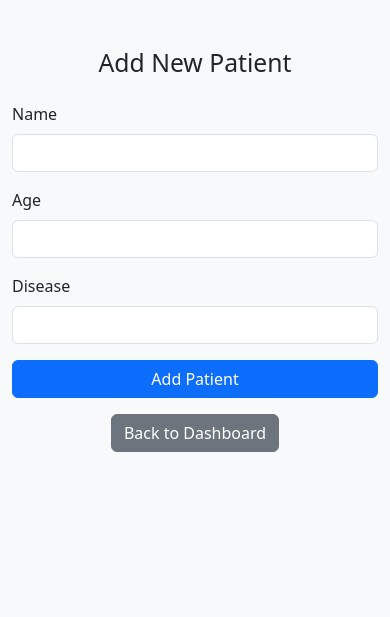
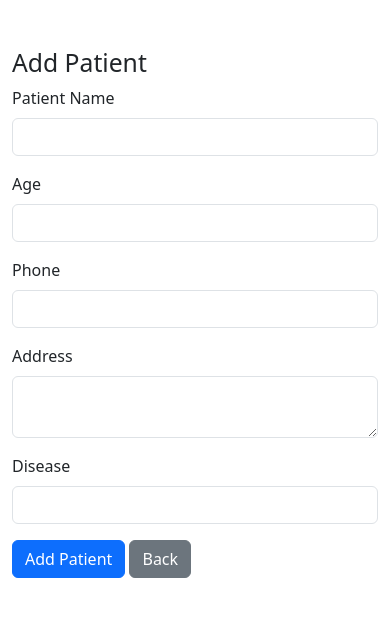
Before and after one commit to joseph-m-Benny/medical-camp-app, a Flask app: page /add in a window 390 px wide. Shown: the top 617 px of the page. Run offline with Flask 3, Linux system fonts and the light colour scheme.

Commit message:
Updated app with patient details (name, age, phone, address, disease)

```diff
--- a/app.py
+++ b/app.py
@@ -1,114 +1,111 @@
-from flask import Flask, render_template, request, redirect, url_for, flash
+from flask import Flask, render_template, request, redirect
 import sqlite3
 
 app = Flask(__name__)
-app.secret_key = "supersecretkey"
 
-# Database setup
+# Initialize the database (SQLite for simplicity)
 def init_db():
-    conn = sqlite3.connect("patients.db")
-    cursor = conn.cursor()
-    cursor.execute("""
+    conn = sqlite3.connect('patients.db')
+    cur = conn.cursor()
+    cur.execute('''
         CREATE TABLE IF NOT EXISTS patients (
             id INTEGER PRIMARY KEY AUTOINCREMENT,
             name TEXT NOT NULL,
             age INTEGER NOT NULL,
+            phone TEXT NOT NULL,
+            address TEXT NOT NULL,
             disease TEXT NOT NULL
         )
-    """)
+    ''')
     conn.commit()
     conn.close()
 
-init_db()
-
-# Home / Dashboard
-@app.route("/")
+# Home route
+@app.route('/')
 def index():
-    return render_template("index.html")
+    return render_template('index.html')
 
 # Add patient
-@app.route("/add", methods=["GET", "POST"])
-def add_patient():
-    if request.method == "POST":
-        name = request.form["name"]
-        age = request.form["age"]
-        disease = request.form["disease"]
+@app.route('/add', methods=['GET', 'POST'])
+def add():
+    if request.method == 'POST':
+        name = request.form['name']
+        age = request.form['age']
+        phone = request.form['phone']
+        address = request.form['address']
+        disease = request.form['disease']
 
-        conn = sqlite3.connect("patients.db")
-        cursor = conn.cursor()
-        cursor.execute("INSERT INTO patients (name, age, disease) VALUES (?, ?, ?)", (name, age, disease))
+        conn = sqlite3.connect('patients.db')
+        cur = conn.cursor()
+        cur.execute("INSERT INTO patients (name, age, phone, address, disease) VALUES (?, ?, ?, ?, ?)",
+                    (name, age, phone, address, disease))
+        conn.commit()
+
+        patient_id = cur.lastrowid
+        conn.close()
+
+        return render_template('add.html', success=True, patient_id=patient_id, name=name, age=age, phone=phone, address=address, disease=disease)
+    return render_template('add.html')
+
+# Search patient
+@app.route('/search', methods=['GET', 'POST'])
+def search():
+    patient = None
+    searched = False
+    if request.method == 'POST':
+        name = request.form['name']
+        conn = sqlite3.connect('patients.db')
+        cur = conn.cursor()
+        cur.execute("SELECT * FROM patients WHERE name = ?", (name,))
+        patient = cur.fetchone()
+        conn.close()
+        searched = True
+    return render_template('search.html', patient=patient, searched=searched)
+
+# Update patient
+@app.route('/update', methods=['GET', 'POST'])
+def update():
+    if request.method == 'POST':
+        pid = request.form['id']
+        name = request.form['name']
+        age = request.form['age']
+        phone = request.form['phone']
+        address = request.form['address']
+        disease = request.form['disease']
+
+        conn = sqlite3.connect('patients.db')
+        cur = conn.cursor()
+        cur.execute("""
+            UPDATE patients SET name=?, age=?, phone=?, address=?, disease=? WHERE id=?
+        """, (name, age, phone, address, disease, pid))
         conn.commit()
         conn.close()
-        flash("Patient added successfully!", "success")
-        return redirect(url_for("index"))
-    return render_template("add.html")
-
-# Search patient
-@app.route("/search", methods=["GET", "POST"])
-def search_patient():
-    patient = None
-    if request.method == "POST":
-        patient_id = request.form["patient_id"]
-        conn = sqlite3.connect("patients.db")
-        cursor = conn.cursor()
-        cursor.execute("SELECT * FROM patients WHERE id=?", (patient_id,))
-        patient = cursor.fetchone()
-        conn.close()
-        if not patient:
-            flash("Patient not found!", "danger")
-    return render_template("search.html", patient=patient)
-
-# Update patient
-@app.route("/update", methods=["GET", "POST"])
-def update_patient():
-    if request.method == "POST":
-        patient_id = request.form["patient_id"]
-        name = request.form.get("name")
-        age = request.form.get("age")
-        disease = request.form.get("disease")
-
-        conn = sqlite3.connect("patients.db")
-        cursor = conn.cursor()
-        cursor.execute("SELECT * FROM patients WHERE id=?", (patient_id,))
-        patient = cursor.fetchone()
-        if patient:
-            if name: cursor.execute("UPDATE patients SET name=? WHERE id=?", (name, patient_id))
-            if age: cursor.execute("UPDATE patients SET age=? WHERE id=?", (age, patient_id))
-            if disease: cursor.execute("UPDATE patients SET disease=? WHERE id=?", (disease, patient_id))
-            conn.commit()
-            flash("Patient updated successfully!", "success")
-        else:
-            flash("Patient not found!", "danger")
-        conn.close()
-        return redirect(url_for("index"))
-    return render_template("update.html")
+        return render_template('update.html', success=True)
+    return render_template('update.html')
 
 # Delete patient
-@app.route("/delete", methods=["GET", "POST"])
-def delete_patient():
-    if request.method == "POST":
-        patient_id = request.form["patient_id"]
-        conn = sqlite3.connect("patients.db")
-        cursor = conn.cursor()
-        cursor.execute("DELETE FROM patients WHERE id=?", (patient_id,))
-        if cursor.rowcount == 0:
-            flash("Patient not found!", "danger")
-        else:
-            flash("Patient deleted successfully!", "success")
+@app.route('/delete', methods=['GET', 'POST'])
+def delete():
+    if request.method == 'POST':
+        pid = request.form['id']
+        conn = sqlite3.connect('patients.db')
+        cur = conn.cursor()
+        cur.execute("DELETE FROM patients WHERE id=?", (pid,))
         conn.commit()
         conn.close()
-        return redirect(url_for("index"))
-    return render_template("delete.html")
+        return render_template('delete.html', success=True)
+    return render_template('delete.html')
 
 # View all patients
-@app.route("/view")
-def view_patients():
-    conn = sqlite3.connect("patients.db")
-    cursor = conn.cursor()
-    cursor.execute("SELECT * FROM patients")
-    patients = cursor.fetchall()
+@app.route('/view')
+def view():
+    conn = sqlite3.connect('patients.db')
+    cur = conn.cursor()
+    cur.execute("SELECT * FROM patients")
+    patients = cur.fetchall()
     conn.close()
-    return render_template("view.html", patients=patients)
+    return render_template('view.html', patients=patients)
 
-if __name__ == "__main__":
+if __name__ == '__main__':
+    init_db()
     app.run(debug=True)
--- a/templates/add.html
+++ b/templates/add.html
@@ -4,29 +4,47 @@
   <meta charset="UTF-8">
   <meta name="viewport" content="width=device-width, initial-scale=1.0">
   <title>Add Patient</title>
-    <link href="https://cdn.jsdelivr.net/npm/bootstrap@5.3.0/dist/css/bootstrap.min.css" rel="stylesheet">
+  <link href="https://cdn.jsdelivr.net/npm/bootstrap@5.3.2/dist/css/bootstrap.min.css" rel="stylesheet">
 </head>
-<body class="bg-light">
-<div class="container py-5">
-    <h2 class="text-center mb-4">Add New Patient</h2>
-    <form action="/add" method="POST" class="mx-auto" style="max-width: 600px;">
+<body>
+  <div class="container mt-5">
+    <h2>Add Patient</h2>
+    <form action="/add" method="POST">
       <div class="mb-3">
-            <label for="name" class="form-label">Name</label>
-            <input type="text" class="form-control" id="name" name="name" required>
+        <label class="form-label">Patient Name</label>
+        <input type="text" class="form-control" name="name" required>
       </div>
       <div class="mb-3">
-            <label for="age" class="form-label">Age</label>
-            <input type="number" class="form-control" id="age" name="age" required>
+        <label class="form-label">Age</label>
+        <input type="number" class="form-control" name="age" required>
       </div>
       <div class="mb-3">
-            <label for="disease" class="form-label">Disease</label>
-            <input type="text" class="form-control" id="disease" name="disease" required>
+        <label class="form-label">Phone</label>
+        <input type="text" class="form-control" name="phone" required>
       </div>
-        <button type="submit" class="btn btn-primary w-100">Add Patient</button>
+      <div class="mb-3">
+        <label class="form-label">Address</label>
+        <textarea class="form-control" name="address" required></textarea>
+      </div>
+      <div class="mb-3">
+        <label class="form-label">Disease</label>
+        <input type="text" class="form-control" name="disease" required>
+      </div>
+      <button type="submit" class="btn btn-primary">Add Patient</button>
+      <a href="/" class="btn btn-secondary">Back</a>
     </form>
-    <div class="text-center mt-3">
-        <a href="/" class="btn btn-secondary">Back to Dashboard</a>
+
+    {% if success %}
+    <div class="alert alert-success mt-4">
+      <h4>Patient Added Successfully!</h4>
+      <p><b>Patient ID:</b> {{ patient_id }}</p>
+      <p><b>Name:</b> {{ name }}</p>
+      <p><b>Age:</b> {{ age }}</p>
+      <p><b>Phone:</b> {{ phone }}</p>
+      <p><b>Address:</b> {{ address }}</p>
+      <p><b>Disease:</b> {{ disease }}</p>
     </div>
+    {% endif %}
   </div>
 </body>
 </html>
```
Also changed, not shown: templates/search.html (+23 -10 lines). Lines whose indentation alone changed are shown as unchanged.
